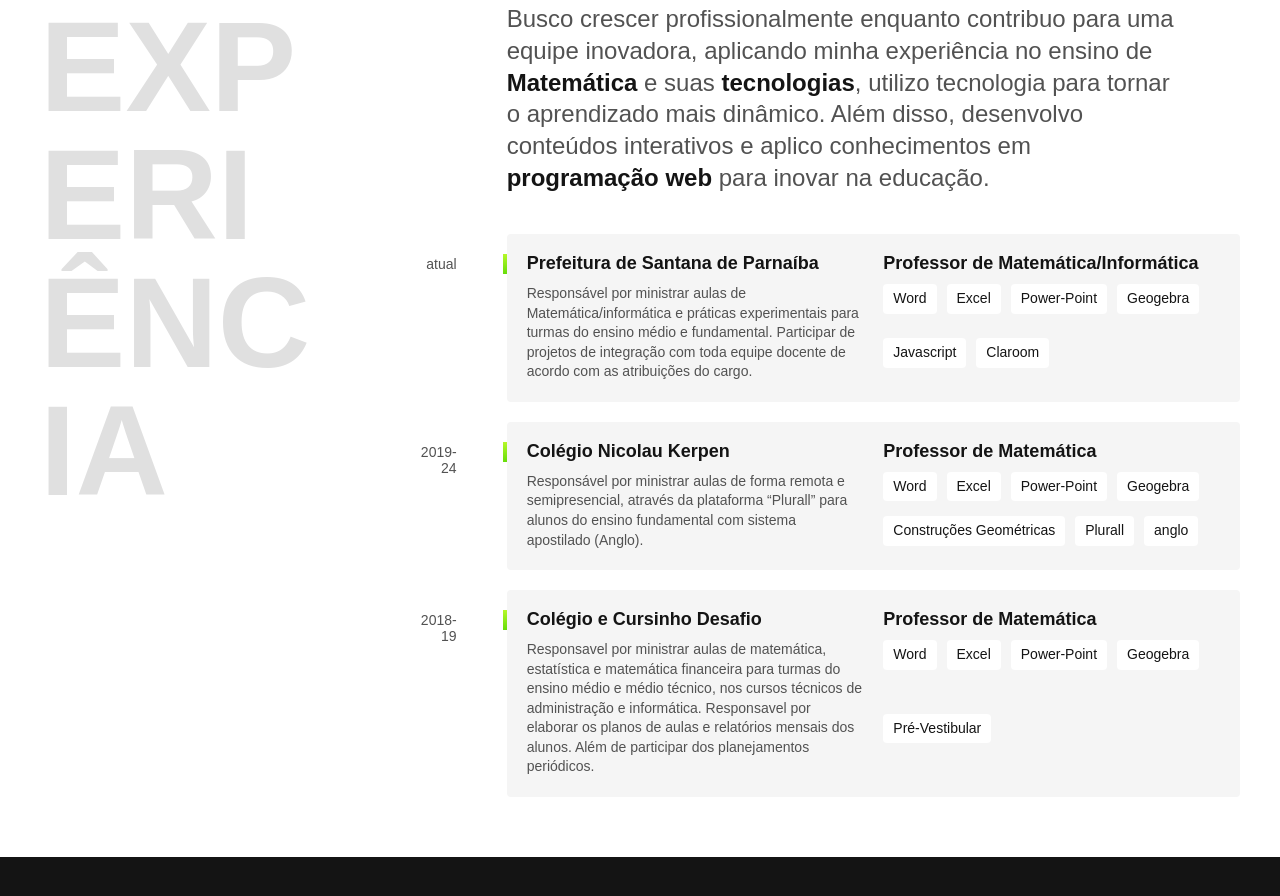
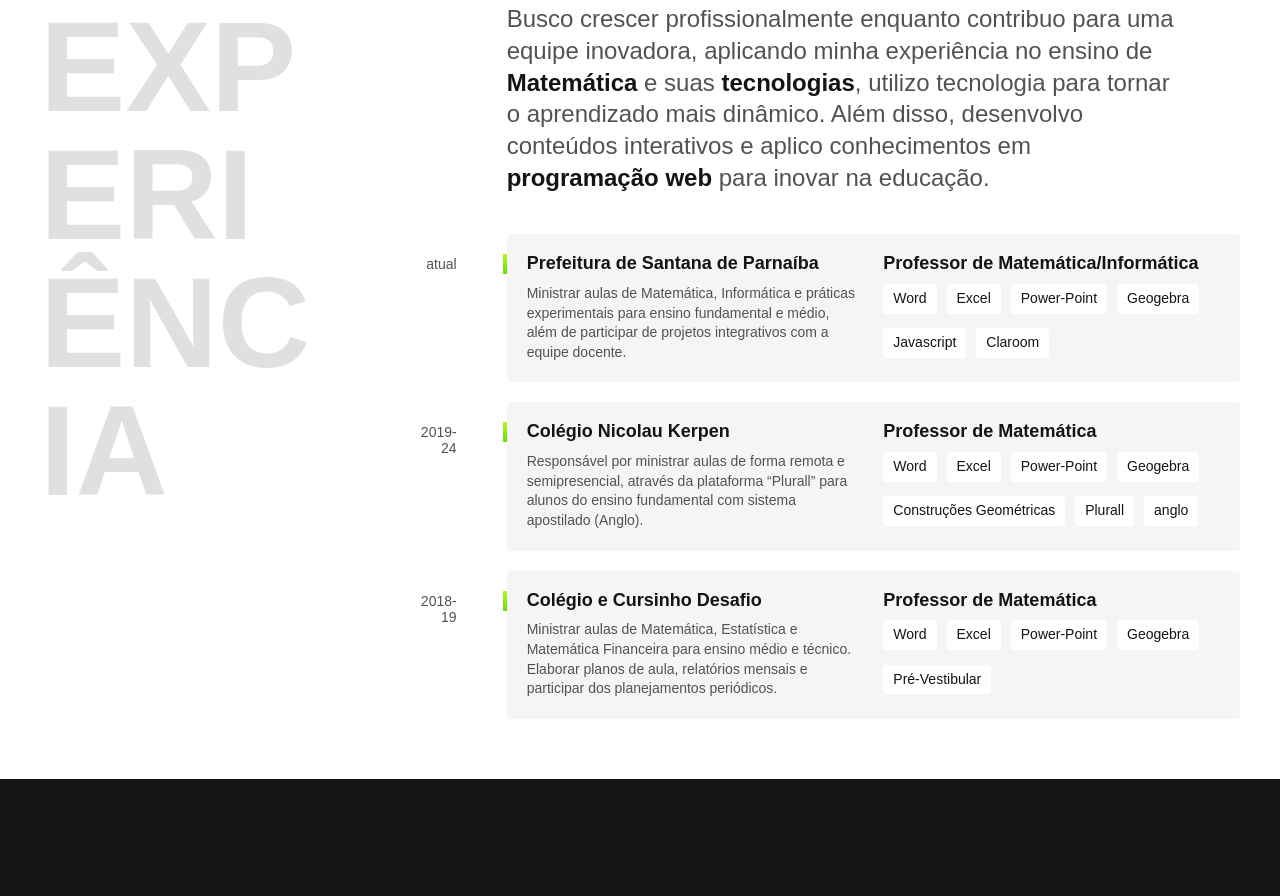
Before and after one commit to FranciscoCod3/FranciscoCod3.github.io, a plain HTML site: page index.html in a window 1280 px wide. Shown: the part 711-1607 px from the top of the page. Drawn offline with Linux system fonts and the light colour scheme.

Commit message:
atualizacao

```diff
--- a/experiencia.css
+++ b/experiencia.css
@@ -108,9 +108,11 @@
     }
 }
 
-@media (max-width: 400px) {
+@media (max-width: 450px) {
     .empresa{
         grid-template-columns: 1fr;
     }
 
+
+
 }
--- a/footer.css
+++ b/footer.css
@@ -14,7 +14,7 @@
 }
 
 .footer-texto{
-    font-size: 1.5rem;
+    font-size: 1.2rem;
     line-height: 1.33;
     color:#ccc;
 }
--- a/index.html
+++ b/index.html
@@ -39,7 +39,7 @@
                 <span class="empresa-ano">atual</span>
                 <h3 class="empresa-titulo">Prefeitura de Santana de Parnaíba</h3>
                 <span class="empresa-titulo">Professor de Matemática/Informática</span>
-                <p class="empresa-texto">Responsável por ministrar aulas de Matemática/informática e práticas experimentais para turmas do ensino médio e fundamental. Participar de projetos de integração com toda equipe docente de acordo com as atribuições do cargo.</p>
+                <p class="empresa-texto">Ministrar aulas de Matemática, Informática e práticas experimentais para ensino fundamental e médio, além de participar de projetos integrativos com a equipe docente.</p>
                 <ul class="empresa-habilidades">
                     <li>Word</li>
                     <li>Excel</li>
@@ -72,7 +72,7 @@
                 <span class="empresa-ano">2018-19</span>
                 <h3 class="empresa-titulo">Colégio e Cursinho Desafio</h3>
                 <span class="empresa-titulo">Professor de Matemática</span>
-                <p class="empresa-texto">Responsavel por ministrar aulas de matemática, estatística e matemática financeira para turmas do ensino médio e médio técnico, nos cursos técnicos de administração e informática. Responsavel por elaborar os planos de aulas e relatórios mensais dos alunos. Além de participar dos planejamentos periódicos.</p>
+                <p class="empresa-texto">Ministrar aulas de Matemática, Estatística e Matemática Financeira para ensino médio e técnico. Elaborar planos de aula, relatórios mensais e participar dos planejamentos periódicos.</p>
                 <ul class="empresa-habilidades">
                     <li>Word</li>
                     <li>Excel</li>
```
